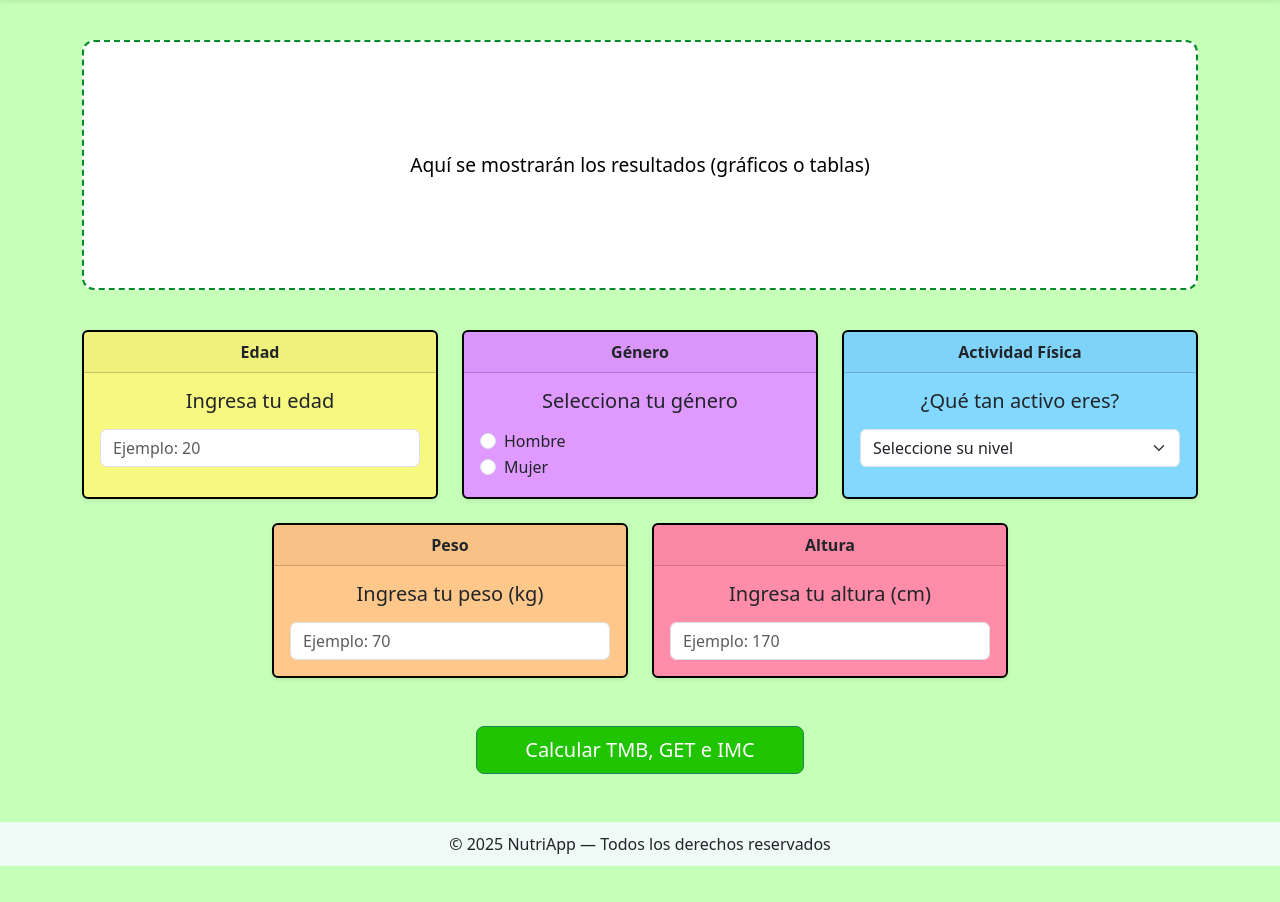
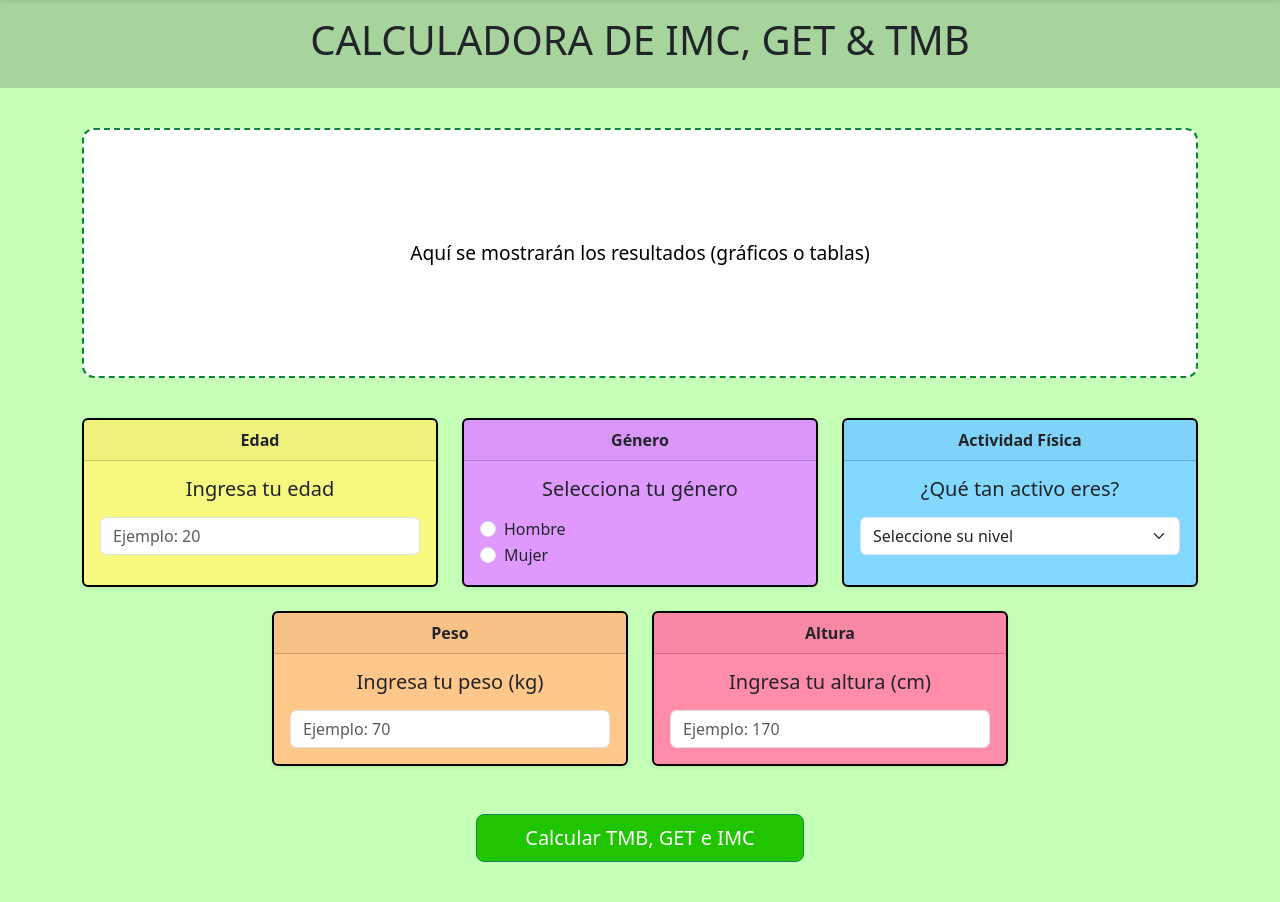
Before and after one commit to Camacho-Zamora-Adrian-Eduardo/Proyecto, a Flask app: page /calcular in a window 1280 px wide. Shown: the part 56-958 px from the top of the page. Before the commit the page ends 922 px from the top, so only its background shows below. Run offline with Flask 3, Linux system fonts and the light colour scheme.

Commit message:
necesito que termines esto Camacho o estas castigado

```diff
--- a/templates/calculadora.html
+++ b/templates/calculadora.html
@@ -40,6 +40,13 @@ Nombre la pagina
     </style>
 </head>
 <body>
+
+<!-- ENCABEZADO -->
+<div class="row">
+    <div class="col-12 p-3" style="background-color: #a7d39c">
+        <h1 class="text-center">CALCULADORA DE IMC, GET & TMB</h1>
+    </div>
+</div>
 
 <!-- Contenedor grande de resultados -->
 <div class="container">
```
